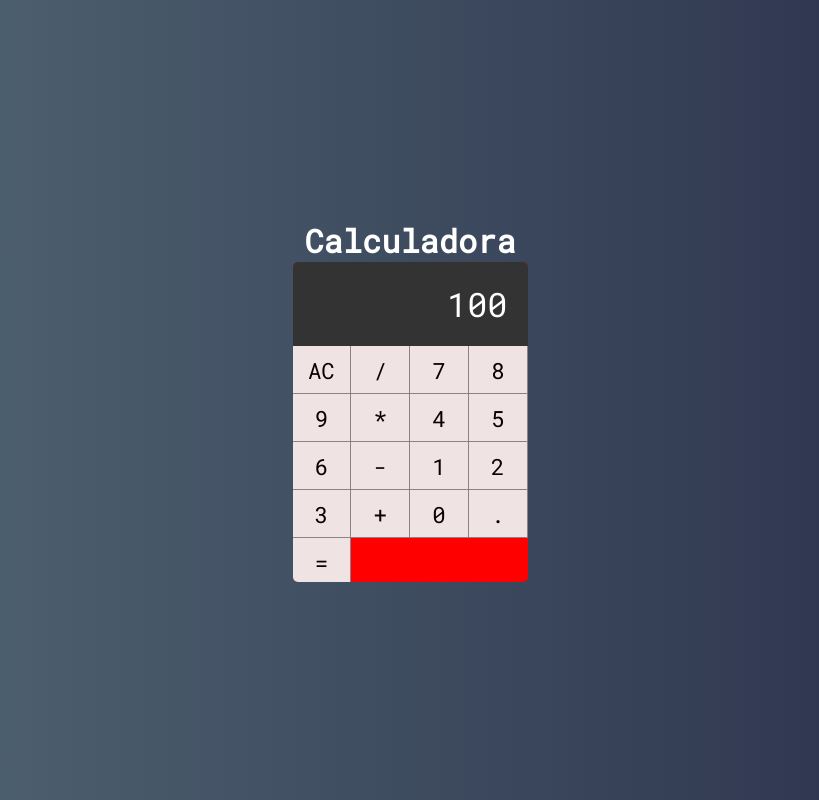
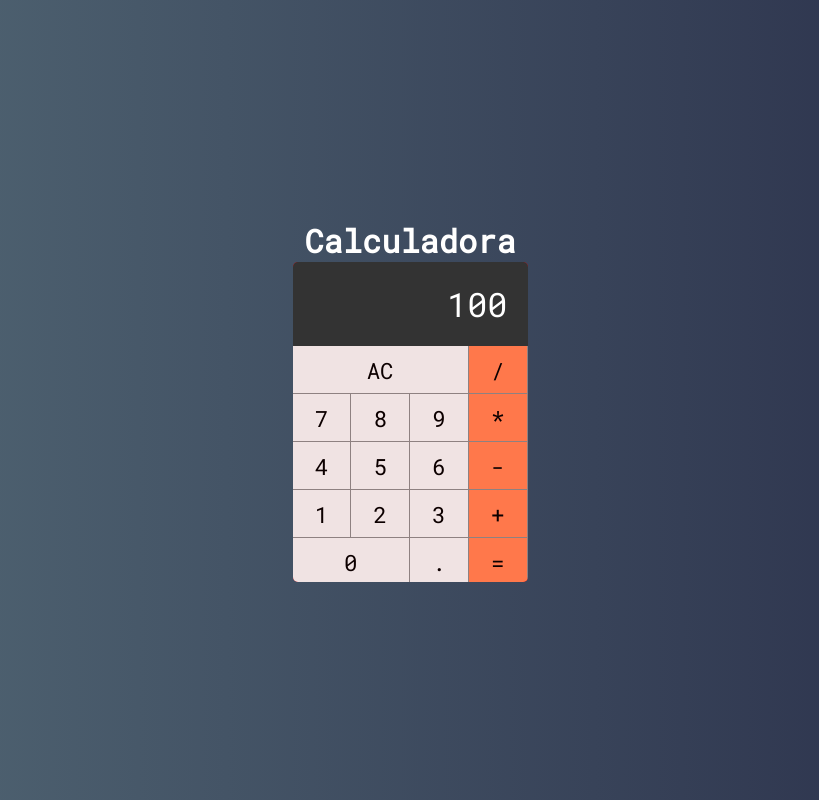
Before and after one commit to Erislandio/calculadora, a React (Create React App) app: page / in a window 1280 px wide. Shown: the whole page, without its empty margins (230-1049 px from the left). Built offline with nearby package versions, Linux system fonts and the light colour scheme.

Commit message:
Ajustes funcoes

```diff
--- a/src/components/button/Button.jsx
+++ b/src/components/button/Button.jsx
@@ -9,7 +9,7 @@ class Button extends Component {
                     onClick={e => this.props.click && this.props.click(this.props.label)}
                     className={`
                     button
-                    ${this.props.operaton ? 'operation' : ''}
+                    ${this.props.operation ? 'operation' : ''}
                     ${this.props.double ? 'double' : ''}
                     ${this.props.triple ? 'triple' : ''}
 
--- a/src/components/button/button.css
+++ b/src/components/button/button.css
@@ -29,6 +29,10 @@
     grid-column: span 3;
 }
 
+.button.operation{
+    background: coral
+}
+
 .button.operation:active{
-    background: #f13281cc;
+    background: orangered;
 }
--- a/src/main/Calculadora.jsx
+++ b/src/main/Calculadora.jsx
@@ -37,23 +37,23 @@ class Calculadora extends Component {
         return (
             <div className="calculator">
                 <Display value="100" />
-                <Button label="AC" click={() => this.clearMemory()} />
-                <Button label="/" click={this.setOpetation} />
+                <Button label="AC" click={() => this.clearMemory()} triple />
+                <Button label="/" click={this.setOpetation} operation/>
                 <Button label="7" click={this.addDigit} />
                 <Button label="8" click={this.addDigit} />
                 <Button label="9" click={this.addDigit} />
-                <Button label="*" click={this.setOpetation} />
+                <Button label="*" click={this.setOpetation} operation/>
                 <Button label="4" click={this.addDigit} />
                 <Button label="5" click={this.addDigit} />
                 <Button label="6" click={this.addDigit} />
-                <Button label="-" click={this.setOpetation} />
+                <Button label="-" click={this.setOpetation} operation/>
                 <Button label="1" click={this.addDigit} />
                 <Button label="2" click={this.addDigit} />
                 <Button label="3" click={this.addDigit} />
-                <Button label="+" click={this.setOpetation} />
-                <Button label="0" click={this.addDigit} />
+                <Button label="+" click={this.setOpetation} operation/>
+                <Button label="0" click={this.addDigit} double/>
                 <Button label="." click={this.addDigit} />
-                <Button label="=" click={this.setOpetation} />
+                <Button label="=" click={this.setOpetation} operation/>
             </div>
         );
     }
```
